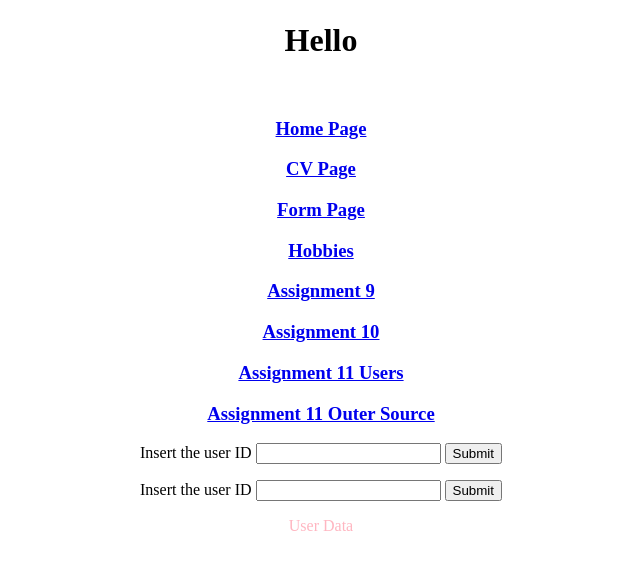
After one commit to 3heni3/chen.hershko, a Flask app: page /assignment11/outer_source in a window 1280 px wide. The commit adds this page. Shown: the part 34-604 px from the top of the page, without its empty margins (319-959 px from the left). Run offline with Flask 2, Linux system fonts and the light colour scheme; some libraries are stand-ins or nearby versions.

Commit message:
assignment 11

```diff
--- /dev/null
+++ b/Pages/Assignment11/Assignment11.py
@@ -0,0 +1,34 @@
+from flask import Blueprint, Response, request, render_template
+from interact_with_DB import interact_db
+import json
+import requests
+Assignment11 = Blueprint(
+    'Assignment11',
+    __name__,
+    static_folder='static',
+    static_url_path='/Pages/Assignment11',
+    template_folder='templates'
+)
+
+
+@Assignment11.route('/assignment11/users')
+def index():
+    query = f'''
+    SELECT * from users
+    '''
+    # Returns as a JSON because dictionary is True
+    users = interact_db(query=query, query_type='fetch', named_tuple=None, dictionary=True)
+    return Response(json.dumps(users), mimetype='application/json')
+
+@Assignment11.route('/assignment11/outer_source')
+def outer_source():
+    args = request.args
+    x = args.get('x-py')
+    # Second form was filled, python requests
+    if x:
+        response = requests.get(f'https://reqres.in/api/users/{x}')
+        try:
+            x = response.json()['data']
+        except Exception:
+            x = 'Could not retrieve the user data'
+    return render_template('Assignment11.html', user_data=x)
--- /dev/null
+++ b/Pages/Assignment11/static/js/Assignment11.js
@@ -0,0 +1,16 @@
+console.log('lol')
+function CallJSON() {
+    console.log('called')
+    let x = document.forms["Assignment11"]["x-js"].value;
+    let add = "https://reqres.in/api/users/" + x
+    fetch(add)
+        .then(response => response.json())
+        .then(responseJSON => {
+            let userData = document.getElementById("UserData")
+            console.log(responseJSON)
+            console.log(userData)
+            userData.innerHTML = JSON.stringify(responseJSON)
+        })
+        .catch(err => console.log(err));
+    return false;
+}
--- /dev/null
+++ b/Pages/Assignment11/templates/Assignment11.html
@@ -0,0 +1,19 @@
+{% include 'header.html' %}
+<script type="text/javascript" src="https://code.jquery.com/jquery-1.7.1.min.js"></script>
+<script src="{{ url_for('Assignment11.static', filename='js/Assignment11.js') }}"></script>
+<form id="js-form" action='#' name="Assignment11" onsubmit="return CallJSON()">
+    <label for="x-js">Insert the user ID</label>
+    <input name="x-js" id="x-js" required>
+    <input type="submit">
+</form>
+<form method="GET" action="/assignment11/outer_source">
+    <label for="x-py">Insert the user ID</label>
+    <input name="x-py" id="x-py" required>
+    <input type="submit">
+</form>
+<div id="UserData">
+    <p>User Data</p>
+    {% if user_data %}
+    <p>User data from quest is <br>{{ user_data }}</p>
+    {% endif %}
+</div>
--- a/app.py
+++ b/app.py
@@ -2,10 +2,12 @@ from flask import Flask, request, render_template, session, url_for, redirect
 import random
 import string
 from Pages.Assignment10.Assignment10 import Assignment10
+from Pages.Assignment11.Assignment11 import Assignment11
 
 app = Flask(__name__)
 app.register_blueprint(Assignment10)
-
+app.register_blueprint(Assignment11)
+app.config['TEMPLATES_AUTO_RELOAD'] = True
 app.secret_key = ''.join(random.choices(string.ascii_uppercase + string.digits, k=16))
 SPORT_HOBBIES = ['football', 'volleyball', 'ballet']
 TV_SHOW_HOBBIES = ['pokemon', 'yugi-oh', 'marko', 'sheshtus']
@@ -104,4 +106,4 @@ def logout():
 
 
 if __name__ == '__main__':
-    app.run()
+    app.run(port=5051)
--- a/templates/header.html
+++ b/templates/header.html
@@ -40,5 +40,15 @@
                 <h3>Assignment 10</h3>
             </a>
         </div>
+        <div class="SubHeader">
+            <a href="{{ url_for('Assignment11.index') }}">
+                <h3>Assignment 11 Users</h3>
+            </a>
+        </div>
+        <div class="SubHeader">
+            <a href="{{ url_for('Assignment11.outer_source') }}">
+                <h3>Assignment 11 Outer Source</h3>
+            </a>
+        </div>
     </div>
 </header>
```
Also changed, not shown: Pages/Assignment10/templates/Assignment10.html (+6 -5 lines), interact_with_DB.py (+4 -3 lines).
